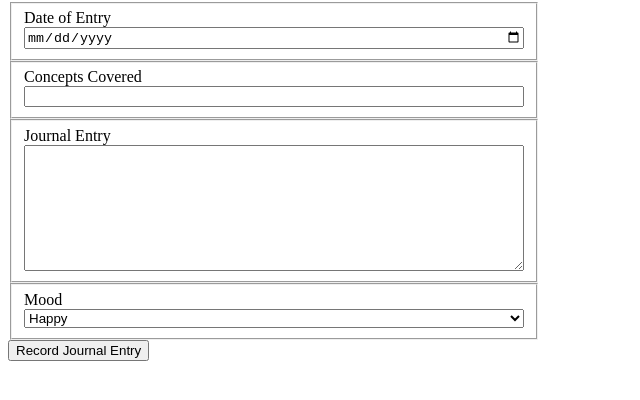
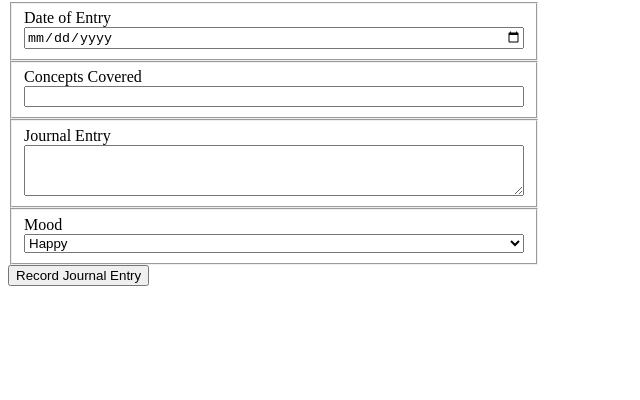
Before and after one commit to Havey3/daily-journal, a plain HTML site: page index.html in a window 1280 px wide. Shown: the part 78-478 px from the top of the page, without its empty margins (0-640 px from the left). Drawn offline with Linux system fonts and the light colour scheme.

Commit message:
changed size of journal entry

```diff
--- a/index.html
+++ b/index.html
@@ -30,8 +30,7 @@
      <form action=""></form>
      <fieldset class="journalEntry">
          <label for="journalEntry">Journal Entry</label>
-         <!-- <input type="textarea" name="journalEntry" id="journalEntry"> -->
-         <textarea name="textarea" id="textarea" cols="21" rows="8"></textarea>
+         <textarea name="textarea" id="textarea" cols="21" rows="3"></textarea>
      </fieldset>
 
      <!-- Mood -->
--- a/style.css
+++ b/style.css
@@ -7,5 +7,4 @@
 
 h1 {
     padding-left: .3%;
-
 }
```
